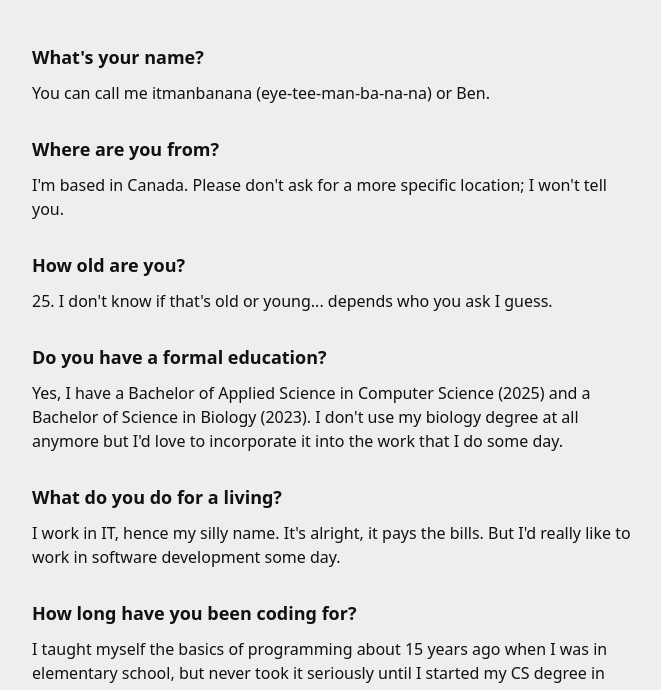
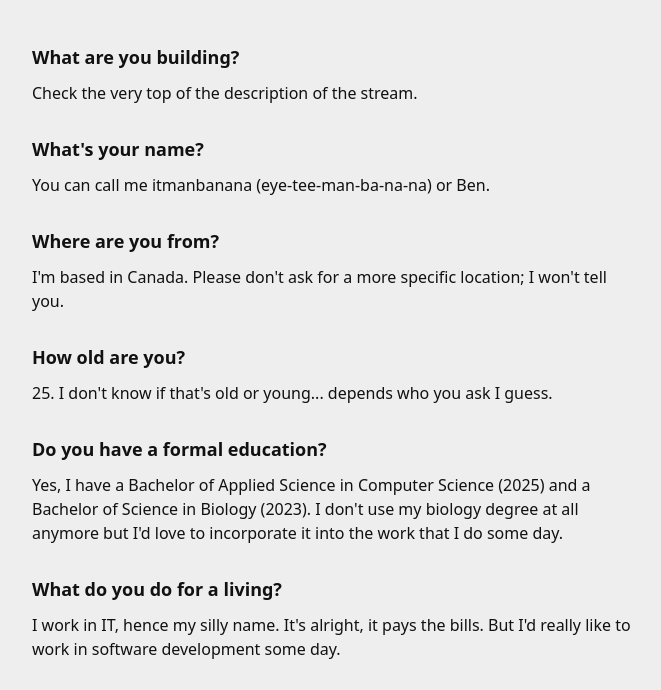
Before and after one commit to itmanbanana/stream-faq, a plain HTML site: page index.html in a window 1280 px wide. Shown: the part 78-768 px from the top of the page, without its empty margins (306-967 px from the left). Drawn offline with Linux system fonts and the light colour scheme.

Commit message:
Add what are you building Q and A

```diff
--- a/index.html
+++ b/index.html
@@ -11,6 +11,10 @@
             <h1>Frequently Asked Questions</h1>
         </header>
         <div class="question-and-answer">
+            <div class="card">
+                <div class="question">What are you building?</div>
+                <div class="answer">Check the very top of the description of the stream.</div>
+            </div>
             <div class="card">
                 <div class="question">What's your name?</div>
                 <div class="answer">You can call me itmanbanana (eye-tee-man-ba-na-na) or Ben.</div>
```
